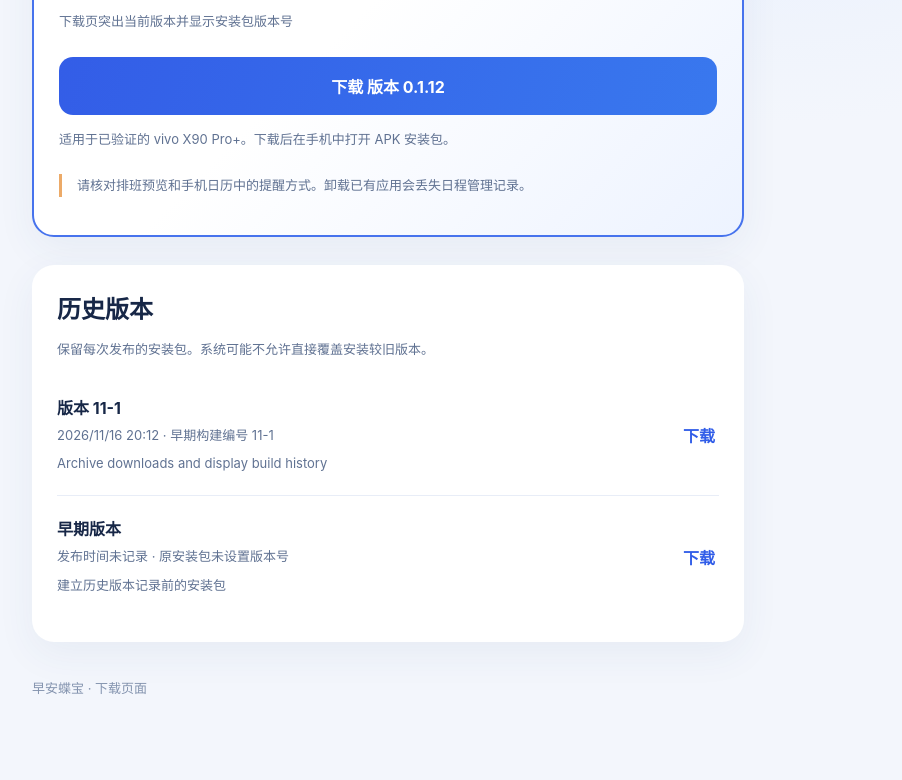
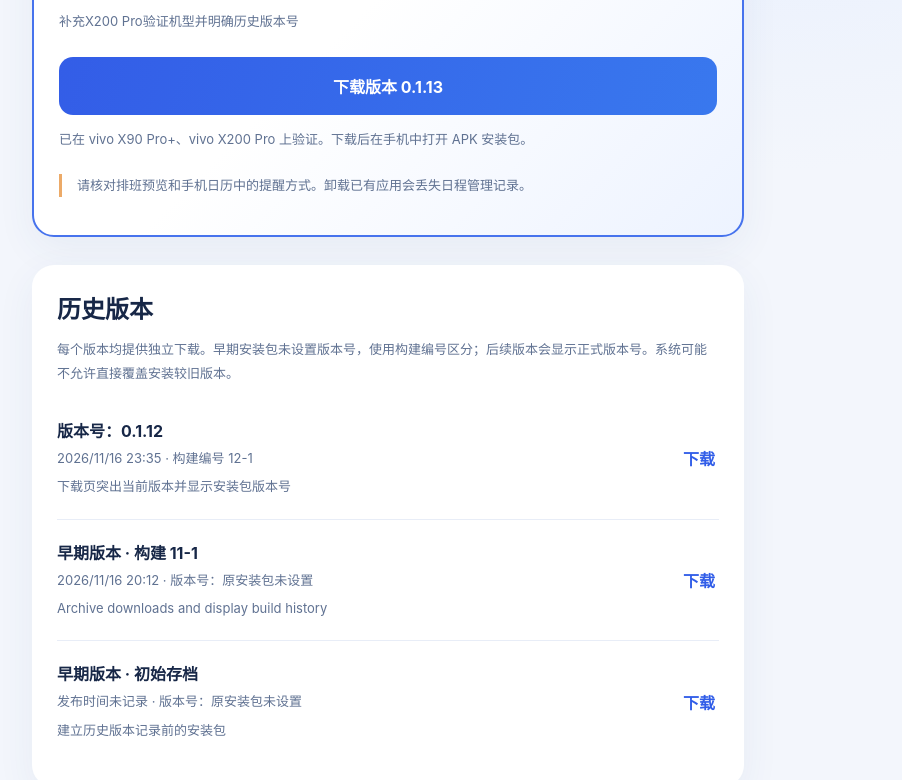
Before and after one commit to laibao101/vivo-alarm-download, a plain HTML site: page index.html in a window 1280 px wide. Shown: the part 537-1317 px from the top of the page, without its empty margins (252-1154 px from the left). Drawn offline with Linux system fonts and the light colour scheme.

Commit message:
Update app download

```diff
--- a/index.html
+++ b/index.html
@@ -18,22 +18,22 @@
 <p id="latest-date" class="meta"></p>
 <p id="latest-description" class="small"></p>
 <a id="latest-download" class="button" href="vivo-alarm-check.apk" download>下载最新安装包</a>
-<p class="small">适用于已验证的 vivo X90 Pro+。下载后在手机中打开 APK 安装包。</p>
+<p class="small">已在 vivo X90 Pro+、vivo X200 Pro 上验证。下载后在手机中打开 APK 安装包。</p>
 <p class="small note">请核对排班预览和手机日历中的提醒方式。卸载已有应用会丢失日程管理记录。</p>
 </section>
-<section class="card history"><h2>历史版本</h2><p class="small">保留每次发布的安装包。系统可能不允许直接覆盖安装较旧版本。</p><div id="versions" aria-live="polite"><p class="history-message">正在加载版本记录…</p></div></section>
+<section class="card history"><h2>历史版本</h2><p class="small">每个版本均提供独立下载。早期安装包未设置版本号，使用构建编号区分；后续版本会显示正式版本号。系统可能不允许直接覆盖安装较旧版本。</p><div id="versions" aria-live="polite"><p class="history-message">正在加载版本记录…</p></div></section>
 <footer>早安蝶宝 · 下载页面</footer>
 </main>
 <script>
 (async function () {
   const container = document.getElementById('versions');
   function title(v) {
-    if (v.versionName) return '版本 ' + v.versionName;
-    return v.id === 'previous' ? '早期版本' : '版本 ' + v.id;
+    if (v.versionName) return '版本号：' + v.versionName;
+    return v.id === 'previous' ? '早期版本 · 初始存档' : '早期版本 · 构建 ' + v.id;
   }
   function metadata(v) {
     const date = v.date && !Number.isNaN(Date.parse(v.date)) ? new Date(v.date).toLocaleString('zh-CN', {timeZone:'Asia/Shanghai',year:'numeric',month:'2-digit',day:'2-digit',hour:'2-digit',minute:'2-digit',hour12:false}) : '发布时间未记录';
-    const identity = v.id === 'previous' ? '原安装包未设置版本号' : (v.versionName ? '构建编号 ' + v.id : '早期构建编号 ' + v.id);
+    const identity = v.versionName ? '构建编号 ' + v.id : '版本号：原安装包未设置';
     return date + ' · ' + identity;
   }
   try {
@@ -48,7 +48,7 @@
     document.getElementById('latest-date').textContent = metadata(latest);
     document.getElementById('latest-description').textContent = latest.description || '';
     const download = document.getElementById('latest-download');
-    download.href = latest.url; download.textContent = '下载 ' + title(latest);
+    download.href = latest.url; download.textContent = latest.versionName ? '下载版本 ' + latest.versionName : '下载最新安装包';
     container.replaceChildren();
     versions.slice(1).forEach(function (version) {
       const row = document.createElement('div'); row.className = 'version';
--- a/versions.json
+++ b/versions.json
@@ -1,4 +1,14 @@
 [
+  {
+    "id": "13-1",
+    "label": "构建 13-1",
+    "date": "2026-11-16T15:39:02+00:00",
+    "description": "补充X200 Pro验证机型并明确历史版本号",
+    "commit": "367a6ea",
+    "url": "versions/build-13-1.apk",
+    "versionName": "0.1.13",
+    "versionCode": "13"
+  },
   {
     "id": "12-1",
     "label": "构建 12-1",
```
Also changed, not shown: 2 other files.
